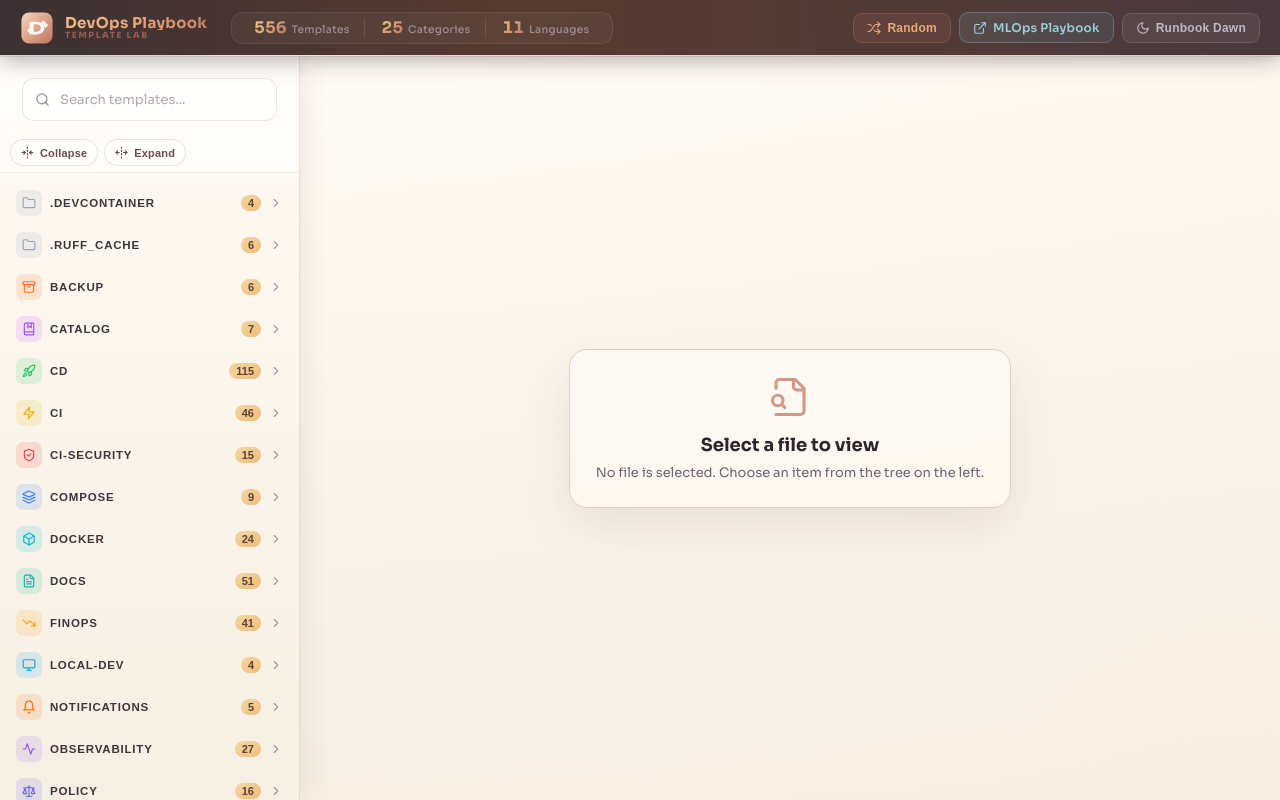
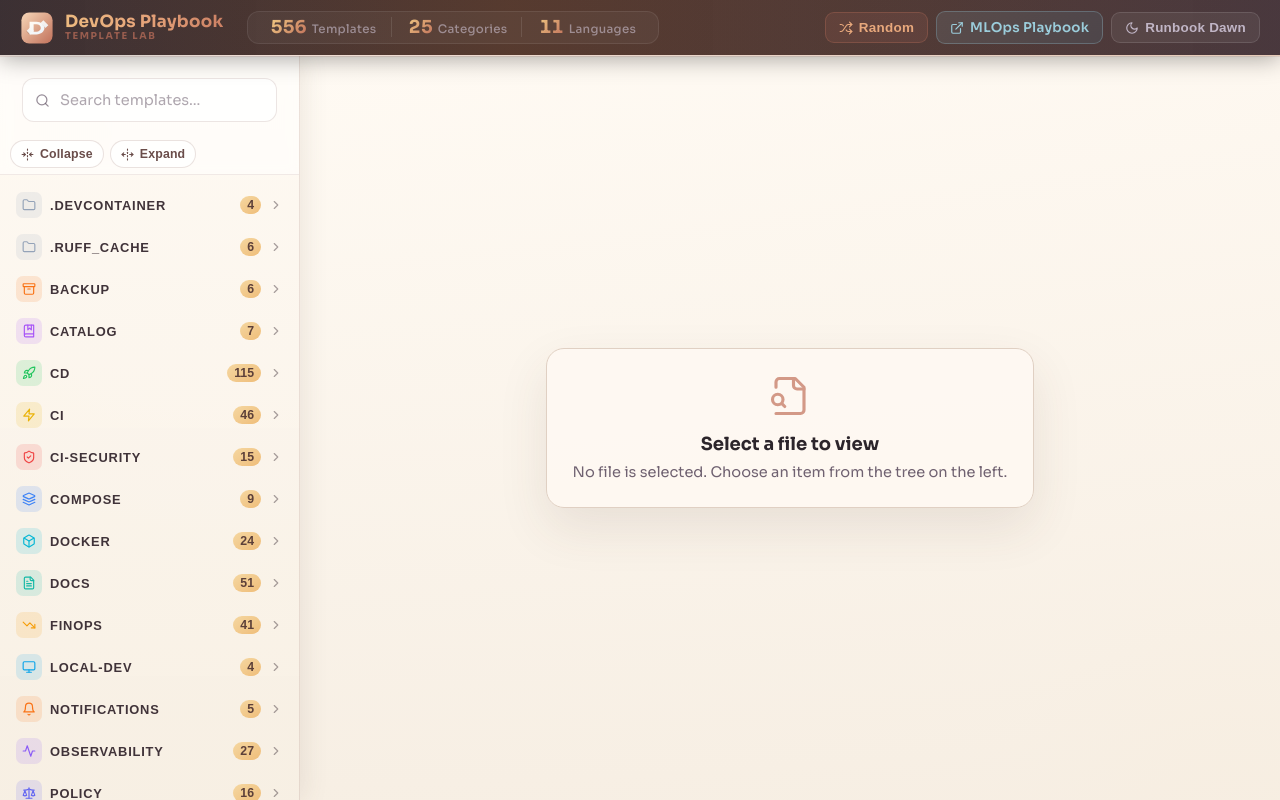
Before and after one commit to vivek-doshi/devops-playbook, a React (Vite) app in the folder website/: page / in a window 1280 px wide. Built offline with nearby package versions, Linux system fonts and the light colour scheme.

Commit message:
fix: font issue

```diff
--- a/website/src/App.css
+++ b/website/src/App.css
@@ -13,7 +13,7 @@
   --line: #e0d0c3;
   --line-strong: #c9b2a0;
   --topbar-height: 56px;
-  --font-scale: 1;
+  --font-scale: 1.12;
 }
 
 .app {
--- a/website/src/components/CanvasCodeBlock.css
+++ b/website/src/components/CanvasCodeBlock.css
@@ -26,7 +26,7 @@
   border: 1px solid #555;
   border-radius: 4px;
   cursor: pointer;
-  font-size: 12px;
+  font-size: calc(var(--font-scale) * 12px);
   transition: all 0.2s;
   z-index: 10;
 }
--- a/website/src/components/CodeViewer.css
+++ b/website/src/components/CodeViewer.css
@@ -39,7 +39,7 @@
 
 .empty-state p {
   margin: 0;
-  font-size: 13px;
+  font-size: calc(var(--font-scale) * 13px);
   color: #706271;
 }
 
@@ -63,7 +63,7 @@
 }
 
 .file-path {
-  font-size: 13px;
+  font-size: calc(var(--font-scale) * 13px);
   color: #2c252b;
   font-family: 'JetBrains Mono', 'Consolas', monospace;
   white-space: nowrap;
@@ -72,7 +72,7 @@
 }
 
 .file-size {
-  font-size: 12px;
+  font-size: calc(var(--font-scale) * 12px);
   color: #706271;
   white-space: nowrap;
 }
@@ -91,7 +91,7 @@
   background: #fffdf8;
   border: 1px solid #dbc7b7;
   color: #7b4b43;
-  font-size: 12px;
+  font-size: calc(var(--font-scale) * 12px);
   font-weight: 600;
   cursor: pointer;
   border-radius: 10px;
--- a/website/src/components/Sidebar.css
+++ b/website/src/components/Sidebar.css
@@ -36,7 +36,7 @@
   background: rgba(255, 255, 255, 0.76);
   color: #6a4d4a;
   border-radius: 999px;
-  font-size: 11px;
+  font-size: calc(var(--font-scale) * 11px);
   font-weight: 700;
   letter-spacing: 0.18px;
   padding: 6px 10px;
@@ -77,7 +77,7 @@
   background: transparent;
   border: none;
   color: #2c252b;
-  font-size: 13px;
+  font-size: calc(var(--font-scale) * 13px);
   outline: none;
   font-family: 'Sora', 'Segoe UI', sans-serif;
 }
@@ -140,7 +140,7 @@
   background: none;
   border: none;
   color: #403339;
-  font-size: 12.5px;
+  font-size: calc(var(--font-scale) * 12.5px);
   font-weight: 600;
   display: flex;
   align-items: center;
@@ -158,7 +158,7 @@
   background: none;
   border: none;
   color: #77656f;
-  font-size: 12px;
+  font-size: calc(var(--font-scale) * 12px);
   font-weight: 500;
   display: flex;
   align-items: center;
@@ -190,7 +190,7 @@
   text-align: left;
   text-transform: uppercase;
   letter-spacing: 0.8px;
-  font-size: 11.5px;
+  font-size: calc(var(--font-scale) * 11.5px);
 }
 
 .folder-name {
@@ -201,7 +201,7 @@
 }
 
 .file-count {
-  font-size: 11px;
+  font-size: calc(var(--font-scale) * 11px);
   color: #5d4039;
   background: linear-gradient(145deg, #f5d7a1 0%, #efbd79 100%);
   padding: 2px 7px;
@@ -214,7 +214,7 @@
   background: none;
   border: none;
   color: #574952;
-  font-size: 12px;
+  font-size: calc(var(--font-scale) * 12px);
   text-align: left;
   cursor: pointer;
   display: flex;
@@ -248,7 +248,7 @@
 }
 
 .file-lang {
-  font-size: 10px;
+  font-size: calc(var(--font-scale) * 10px);
   color: #74473f;
   background: rgba(255, 250, 243, 0.96);
   padding: 2px 4px;
--- a/website/src/components/TopBar.css
+++ b/website/src/components/TopBar.css
@@ -116,7 +116,7 @@
 }
 
 .topbar-title {
-  font-size: 15px;
+  font-size: calc(var(--font-scale) * 15px);
   font-weight: 800;
   letter-spacing: 0.3px;
   line-height: 1;
@@ -134,7 +134,7 @@
 }
 
 .topbar-badge {
-  font-size: 8.5px;
+  font-size: calc(var(--font-scale) * 8.5px);
   font-weight: 700;
   letter-spacing: 1.6px;
   color: rgba(193, 113, 91, 0.7);
@@ -169,7 +169,7 @@
 }
 
 .stat-num {
-  font-size: 16px;
+  font-size: calc(var(--font-scale) * 16px);
   font-weight: 800;
   line-height: 1;
   background: linear-gradient(135deg, #f0c983 0%, #c1715b 100%);
@@ -182,7 +182,7 @@
 }
 
 .stat-lbl {
-  font-size: 10.5px;
+  font-size: calc(var(--font-scale) * 10.5px);
   font-weight: 500;
   color: rgba(220, 210, 230, 0.52);
   letter-spacing: 0.3px;
@@ -212,7 +212,7 @@
   gap: 6px;
   padding: 7px 13px;
   border-radius: 9px;
-  font-size: 12px;
+  font-size: calc(var(--font-scale) * 12px);
   font-weight: 600;
   letter-spacing: 0.25px;
   cursor: pointer;
```
